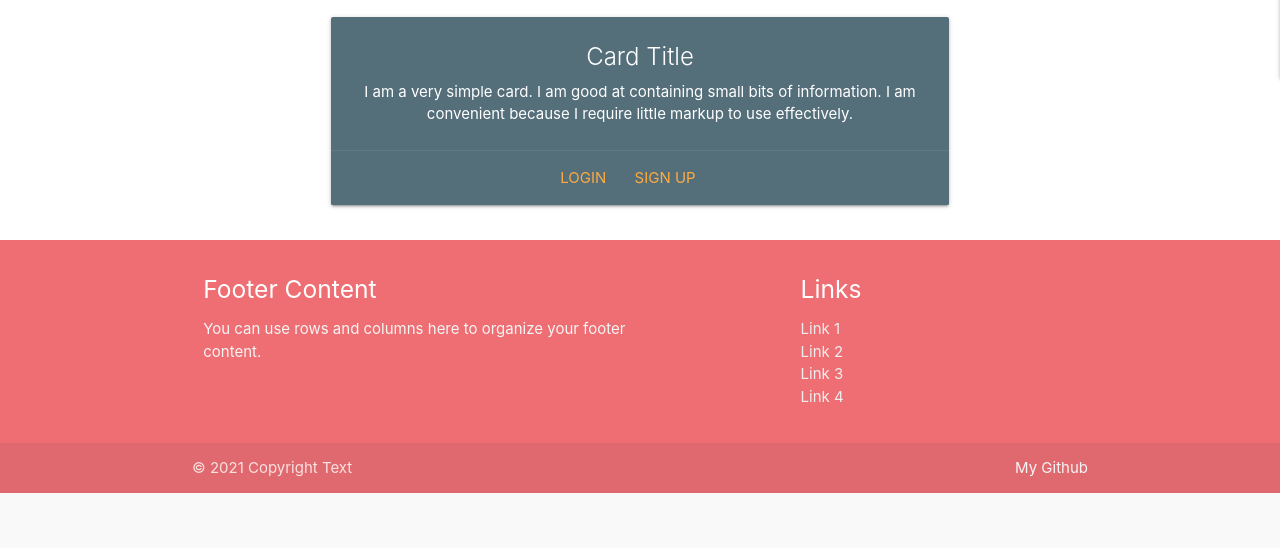
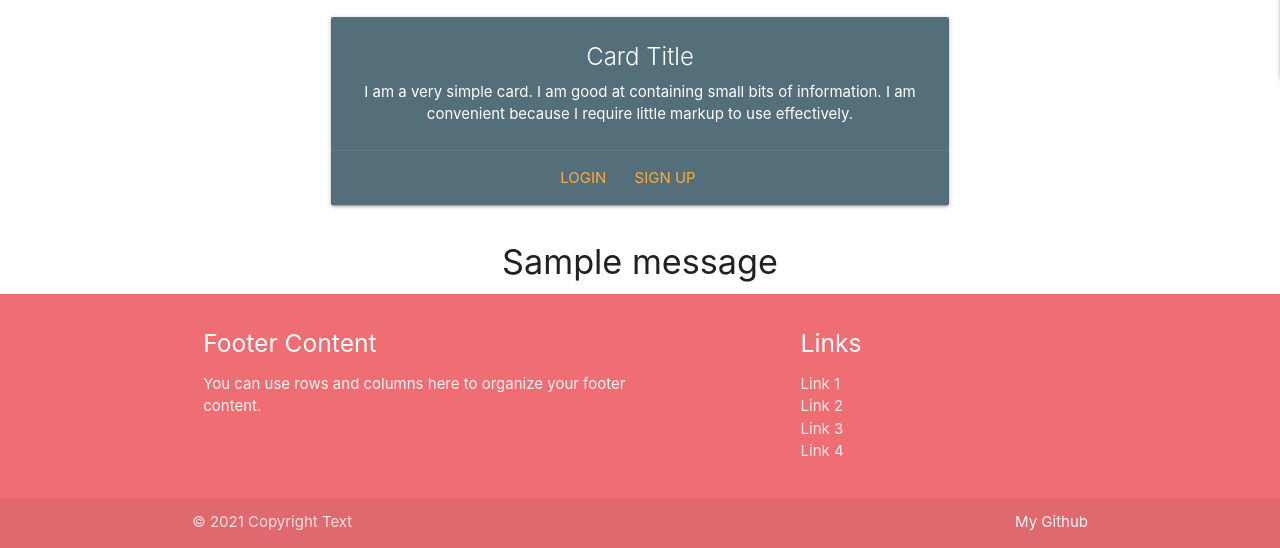
Before and after one commit to Code-Institute-Submissions/JoseCastanoCoding-ms3-clubbing-buddy, a Flask app: page / in a window 1280 px wide. Shown: the part 782-1330 px from the top of the page. Before the commit the page ends 1275 px from the top, so only its background shows below. Run offline with Flask 2, Linux system fonts and the light colour scheme; one stand-in notice (Sample message) is shown; some libraries are stand-ins or nearby versions.

Commit message:
added login functionality and flash messages in base template

```diff
--- a/app.py
+++ b/app.py
@@ -63,6 +63,23 @@ def signup():
 
 @app.route("/login", methods=["GET", "POST"])
 def login():
+    if request.method == "POST":
+        existing_user = mongo.db.users.find_one(
+            {"username": request.form.get("username").lower()})
+
+        if existing_user:
+            if check_password_hash(
+                existing_user["password"], request.form.get("password")):
+                    session["user"] = request.form.get("username").lower()
+                    flash("Welcome Back {}".format(request.form.get("username")))
+            else:
+                flash("Oops! Incorrect Username and/or Password")
+                return redirect(url_for("login"))
+
+        else:
+            flash("Oops! Incorrect Username and/or Password")
+            return redirect(url_for("login"))
+
     return render_template("login.html")
 
 if __name__ == "__main__":
--- a/templates/base_template.html
+++ b/templates/base_template.html
@@ -54,6 +54,17 @@
     {% block content %}
     {% endblock %}
 
+    <section class="content">
+        <header>
+            {% block header %}{% endblock %}
+        </header>
+        {% for message in get_flashed_messages() %}
+        <div class="flash">
+            <h4 class="center-align">{{ message }}</h4>
+        </div>
+        {% endfor %}
+    </section>
+
     <footer class="page-footer">
         <div class="container">
             <div class="row">
```
